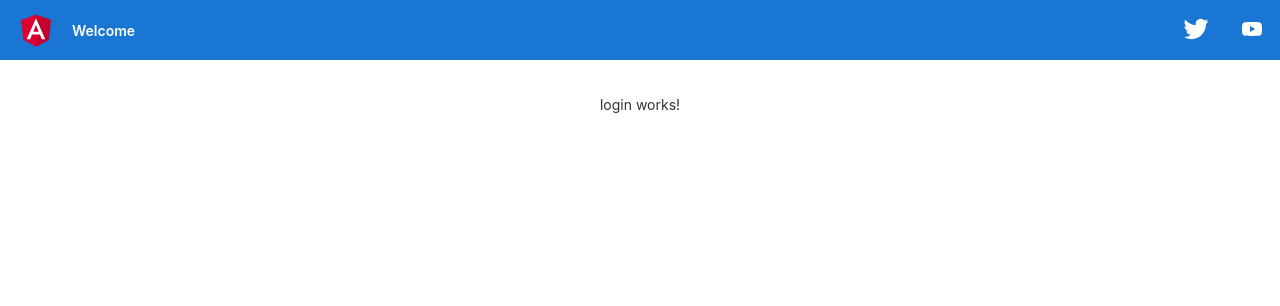
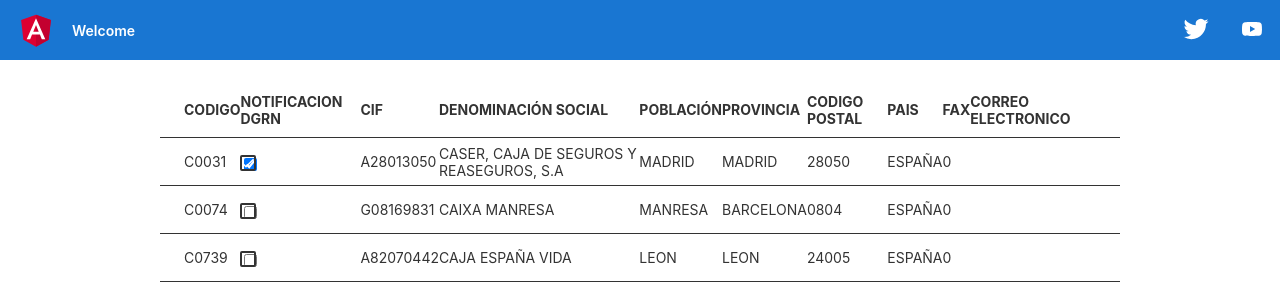
Before and after one commit to marcossanz-dev/RCFv0, an Angular app: page / in a window 1280 px wide. Shown: the top 306 px of the page. Built offline with nearby package versions, Linux system fonts and the light colour scheme.

Commit message:
added table with checkbox

```diff
--- a/package.json
+++ b/package.json
@@ -17,7 +17,7 @@
     "@angular/compiler": "~11.2.10",
     "@angular/core": "~11.2.10",
     "@angular/forms": "~11.2.10",
-    "@angular/material": "^11.2.10",
+    "@angular/material": "^11.2.11",
     "@angular/platform-browser": "~11.2.10",
     "@angular/platform-browser-dynamic": "~11.2.10",
     "@angular/router": "~11.2.10",
--- /dev/null
+++ b/src/app/libs/header.interface.ts
@@ -0,0 +1,6 @@
+
+export interface Header{
+    tag: string;
+    title: string;
+    isChecked: boolean;
+}
--- /dev/null
+++ b/src/app/pages/components/table/table.component.html
@@ -0,0 +1,22 @@
+<ng-template class="table-container" #tableRCF [ngIf]="data && data.length">
+    <table mat-table class="mat-elevation-z8" [dataSource]="data">
+        <ng-container *ngFor="let key of columns" [matColumnDef]="key.tag">
+            <ng-container *ngIf="key.tag !== 'DGRN'">
+                <th mat-header-cell *matHeaderCellDef>{{key.title}}</th>
+                <td mat-cell *matCellDef="let element"> {{element[key.tag]}}</td>
+            </ng-container>
+            <!-- Checkbox Column -->
+            <ng-container *ngIf="key.tag === 'DGRN'">
+                <th mat-header-cell *matHeaderCellDef>
+                    {{key.title}}
+                </th>
+                <td mat-cell *matCellDef="let element">
+                    <mat-checkbox (click)="$event.stopPropagation()" (change)="$event ?  selection.toggle(element) : null" [checked]="element[key?.tag]"></mat-checkbox>
+                </td>
+            </ng-container>
+        </ng-container>
+        <tr mat-header-row *matHeaderRowDef="displayedColumns "></tr>
+        <tr mat-row *matRowDef="let row; columns: displayedColumns; ">
+        </tr>
+    </table>
+</ng-template>
--- /dev/null
+++ b/src/app/pages/components/table/table.component.ts
@@ -0,0 +1,62 @@
+import { SelectionModel } from '@angular/cdk/collections';
+import { Component, EventEmitter, OnInit, Output } from '@angular/core';
+import { Entity } from 'src/app/libs/entity.interface';
+import { Header } from 'src/app/libs/header.interface';
+
+const ENTITIES_DATA: Entity[] = [
+  {code: 'C0031', DGRN: true, CIF: 'A28013050', name: 'CASER, CAJA DE SEGUROS Y REASEGUROS, S.A', village: 'MADRID', city:'MADRID', postalCode: '28050', country: 'ESPAÑA', fax: 0},
+  {code: 'C0074', DGRN: false, CIF: 'G08169831', name: 'CAIXA MANRESA', village:'MANRESA', city: 'BARCELONA', postalCode: '0804',  country: 'ESPAÑA', fax: 0},
+  {code: 'C0739', DGRN: false, CIF: 'A82070442', name: 'CAJA ESPAÑA VIDA', village: 'LEON', city: 'LEON', postalCode: '24005',  country: 'ESPAÑA', fax: 0}
+];
+
+const HEADER_DATA: Header []=[
+  {tag:'code',title: 'CODIGO', isChecked: false},
+  {tag:'DGRN',title: 'NOTIFICACION DGRN', isChecked: false},
+  {tag:'CIF', title: 'CIF', isChecked: false},
+  {tag:'name',title: 'DENOMINACIÓN SOCIAL', isChecked: false},
+  {tag:'village',title: 'POBLACIÓN', isChecked: false},
+  {tag:'city',title: 'PROVINCIA', isChecked: false},
+  {tag:'postalCode',title: 'CODIGO POSTAL', isChecked: false},
+  {tag:'country',title: 'PAIS', isChecked: false},
+  {tag:'fax',title: 'FAX', isChecked: false},
+  {tag:'email', title: 'CORREO ELECTRONICO', isChecked: false}
+];
+@Component({
+  selector: 'app-table',
+  templateUrl: './table.component.html',
+  styleUrls: ['./table.component.scss']
+})
+export class TableComponent {
+
+  //@Input() data:any[];
+  //@Input() displayedColumns: string[];
+  @Output() onSelected = new EventEmitter<any>();
+
+  data: Entity[] = ENTITIES_DATA;
+  dataHeader: Header[] = HEADER_DATA;
+  displayedColumns: string[] = this.dataHeader.map((item) => {
+    return item.tag;
+  });
+  columns = this.dataHeader.map((item)=>{
+      return {tag: item.tag, title: item.title }
+  });
+  selection = new SelectionModel<any>(true, []);
+
+
+  constructor() {
+   }
+
+  /** Whether the number of selected elements matches the total number of rows. */
+  isAllSelected() {
+    const numSelected = this.selection.selected.length;
+    const numRows = this.data.length;
+    return numSelected === numRows;
+  }
+
+  /** Selects all rows if they are not all selected; otherwise clear selection. */
+  masterToggle() {
+    this.isAllSelected() ?
+        this.selection.clear() :
+        this.data.forEach(row => this.selection.select(row));
+  }
+}
--- a/src/app/pages/login/login.component.html
+++ b/src/app/pages/login/login.component.html
@@ -1 +1 @@
-<p>login works!</p>
+<app-table></app-table>
```
Also changed, not shown: src/app/app.module.ts (+12 -2 lines), src/app/libs/entity.interface.ts (added, +12 -0 lines), src/app/pages/components/table/table.component.scss (added), 2 other files (tests, documents, lock files or other folders).
